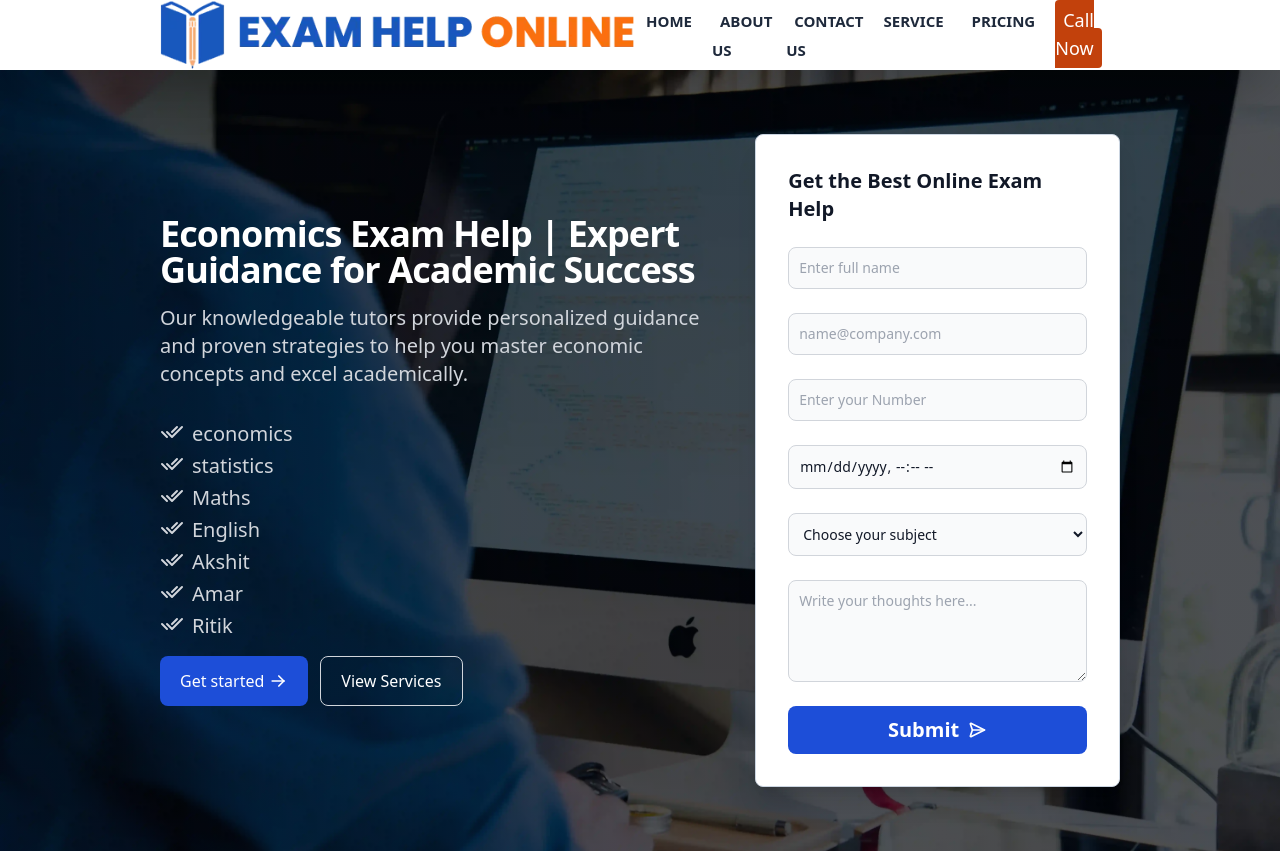
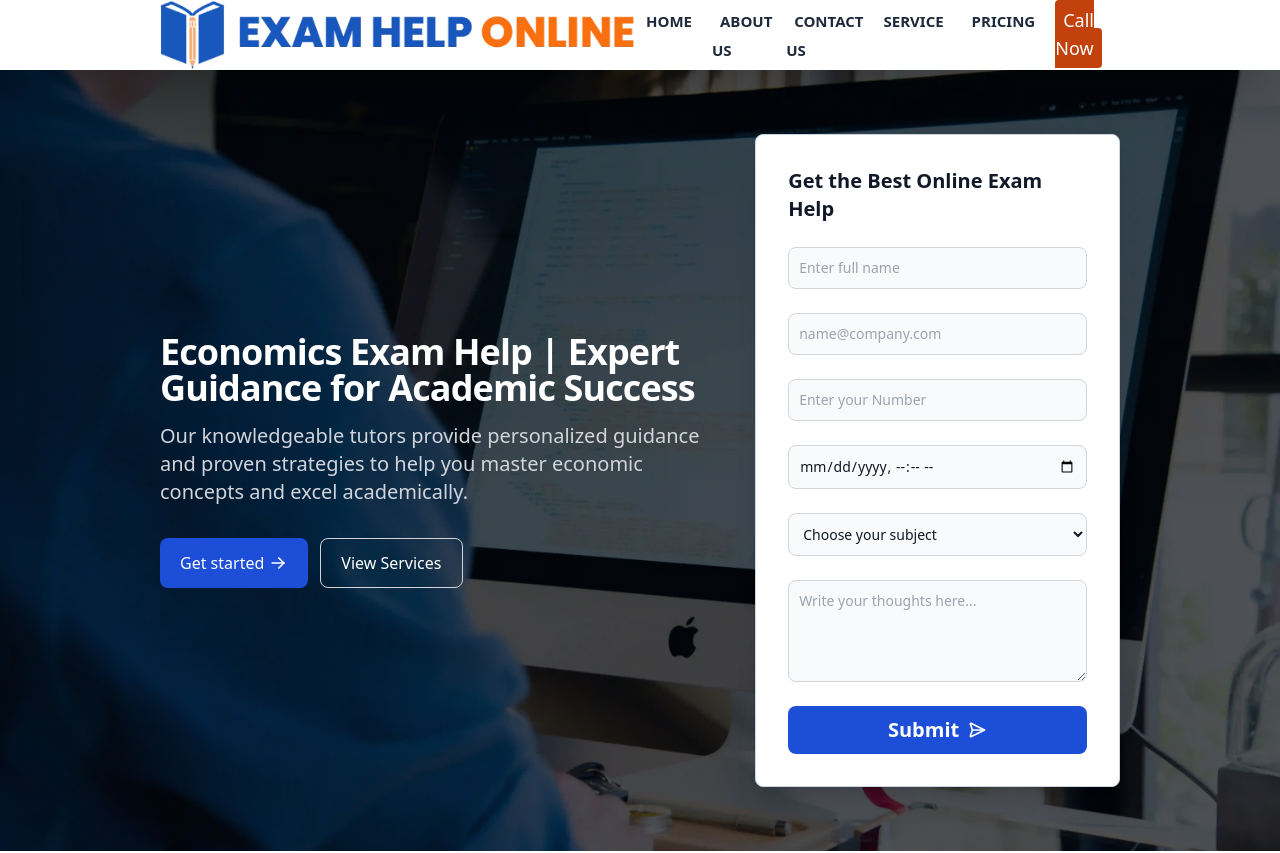
Before and after one commit to Devilisded/examhelp, a Next.js app: page /economics-exam-help in a window 1280 px wide. Shown: the top 853 px of the page. Built offline with nearby package versions, Linux system fonts and the light colour scheme.

Commit message:
removed points

```diff
--- a/app/economics-exam-help/page.jsx
+++ b/app/economics-exam-help/page.jsx
@@ -15,21 +15,11 @@ import {
 import { IconSchool } from "@tabler/icons-react";
 
 const EconomicsExamHelp = () => {
-  const points = [
-    "economics",
-    "statistics",
-    "Maths",
-    "English",
-    "Akshit",
-    "Amar",
-    "Ritik",
-  ];
   return (
     <>
       <Navbar />
 
       <ServiceHero
-        points={points}
         title="Economics Exam Help | Expert Guidance for Academic Success"
         desc="Our knowledgeable tutors provide personalized guidance and proven strategies to help you master economic concepts and excel academically."
       />
```
